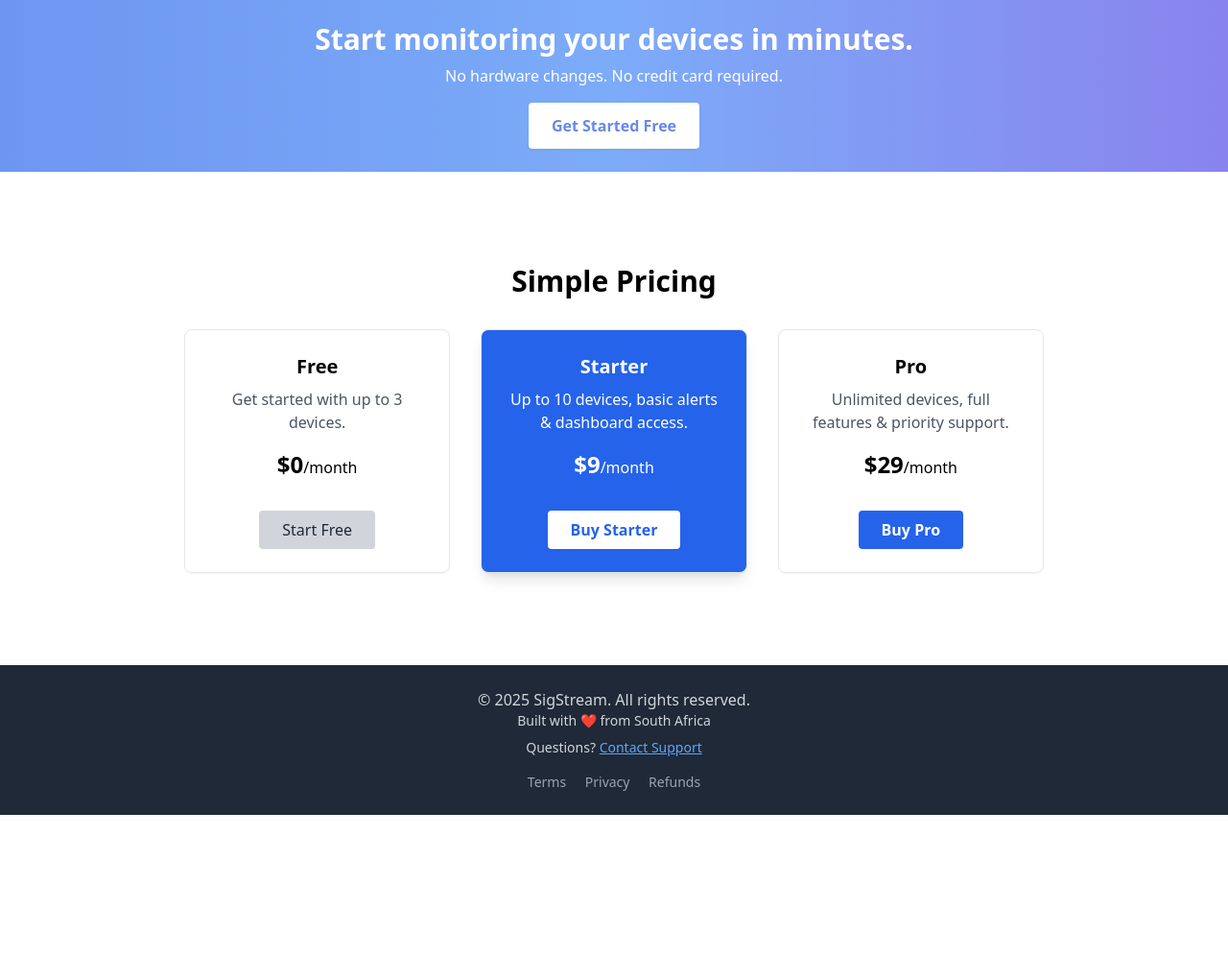
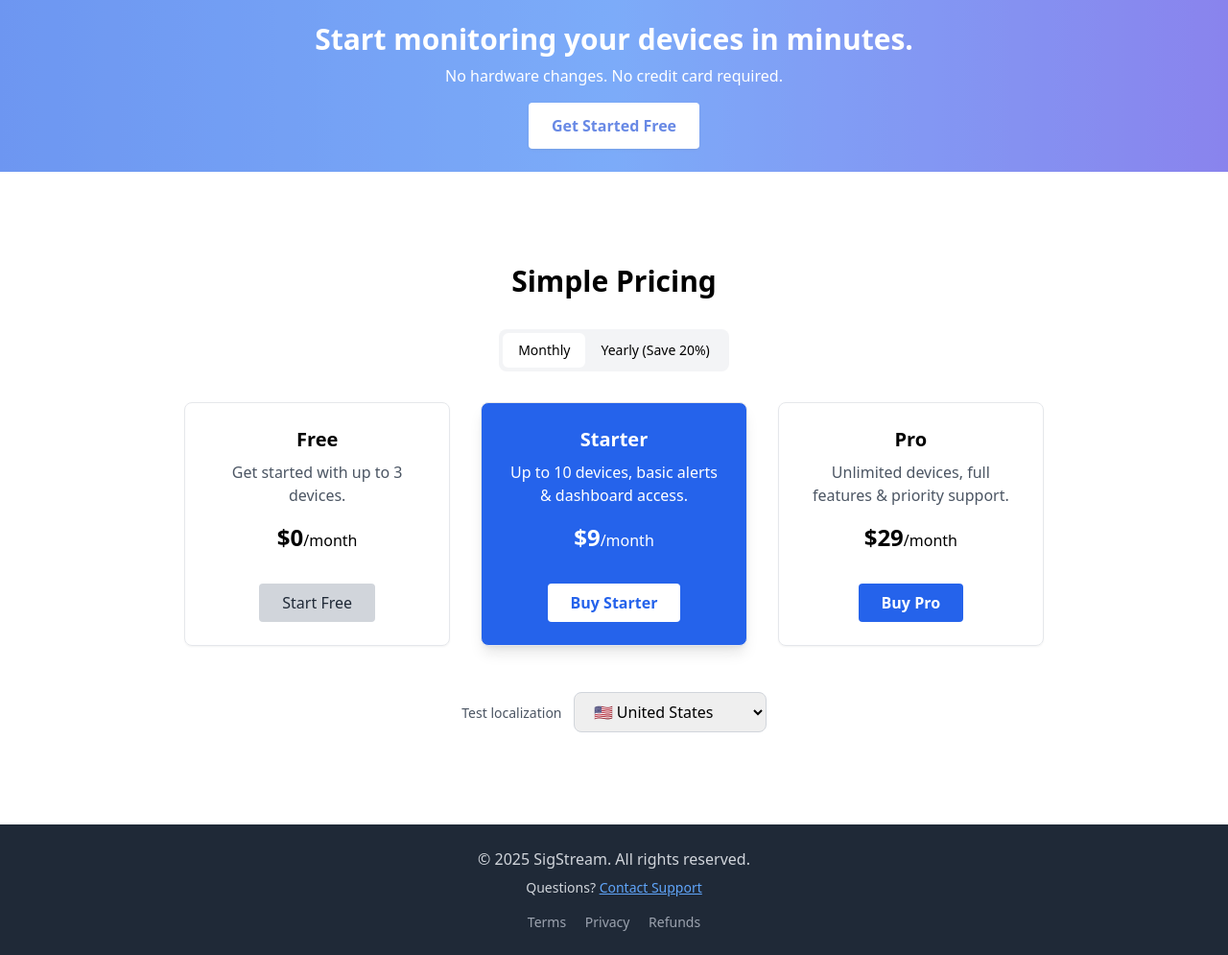
Before and after one commit to TrevorKuhlmann/Sigstream-Cloud, a FastAPI app: page / in a window 1280 px wide. Shown: the part 661-1656 px from the top of the page at 96% size. Before the commit the page ends 1510 px from the top, so only its background shows below. Run offline with FastAPI, Linux system fonts and the light colour scheme; some libraries are stand-ins or nearby versions.

Commit message:
upload latest

```diff
--- a/main.py
+++ b/main.py
@@ -64,8 +64,10 @@ API_KEY = os.getenv("SIGSTREAM_API_KEY", "mysecretapikey123")
 SECRET_KEY = os.getenv("SECRET_KEY", "your_default_secret")
 ALGORITHM = "HS256"
 
-PADDLE_API_KEY = os.getenv("PADDLE_API_KEY")
+
 PADDLE_ENV = os.getenv("PADDLE_ENV", "sandbox")
+
+PADDLE_CLIENT_TOKEN = os.getenv("PADDLE_CLIENT_TOKEN")
 
 
 @asynccontextmanager
@@ -357,7 +359,8 @@ def landing_page(request: Request, db: Session = Depends(get_db)):
 
     return templates.TemplateResponse("landing.html", {
         "request": request,
-        "user_email": user_email
+        "user_email": user_email,
+        "paddle_token": PADDLE_CLIENT_TOKEN
     })
 
 @app.get("/logout")
--- a/templates/landing.html
+++ b/templates/landing.html
@@ -1,45 +1,6 @@
 <!DOCTYPE html>
 <html lang="en">
 <head>
-
-
-
-
-
-
-    <script src="https://cdn.paddle.com/paddle/v2/paddle.js"></script>
-
-    <script type="text/javascript">
-
-        Paddle.Initialize({ token: 'test_5852ced8925dae79f0c0bac4614' });
-
-
-  function openCheckout(priceId) {
-    Paddle.Checkout.open({
-      settings: {
-        displayMode: "overlay",
-        theme: "light",
-        locale: "en",
-        allowLogout: true
-      },
-      items: [
-        {
-          priceId: priceId,
-          quantity: 1
-        }
-      ],
-      customer: {
-        email: "{{ user_email | default('') }}"
-      }
-    });
-  }
-    </script>
-
-
-
-
-
-    <!-- SEO & Social Meta Tags -->
     <meta charset="UTF-8">
     <meta name="viewport" content="width=device-width, initial-scale=1">
     <title>SigStream - Remote Device Monitoring</title>
@@ -48,16 +9,94 @@
     <meta property="og:description" content="Track uptime, alerts, and performance from anywhere.">
     <meta property="og:image" content="/static/img/sigstream-logo.png">
     <meta name="theme-color" content="#1e40af">
+    <link rel="icon" href="/static/favicon.ico" type="image/x-icon">
+    <script src="https://cdn.tailwindcss.com"></script>
+    <script src="https://cdn.paddle.com/paddle/v2/paddle.js"></script>
 
-    <!-- Favicon -->
-    <link rel="icon" href="/static/favicon.ico" type="image/x-icon">
+    <script type="text/javascript">
+    const CONFIG = {
+      clientToken: "test_5852ced8925dae79f0c0bac4614",
+      prices: {
+        starter: {
+          month: "pri_01jwqg6dfj4qnww97nv52p3m1m",
+          year: "pri_01jwqgc2kfrk65k3vny97qvzjs"
+        },
+        pro: {
+          month: "pri_01jwqfc5c86tn0cffspqqw35yt",
+          year: "pri_01jwqfdcczrqng8re8pey45c22"
+        }
+      }
+    };
 
-    <!-- Tailwind CSS CDN -->
-    <script src="https://cdn.tailwindcss.com"></script>
+    let currentBillingCycle = "month";
+    let currentCountry = "US";
+    let paddleInitialized = false;
+
+    function initializePaddle() {
+      Paddle.Environment.set("sandbox");
+      Paddle.Initialize({
+        token: CONFIG.clientToken,
+        eventCallback: function (event) {
+          console.log("Paddle event:", event);
+        }
+      });
+      paddleInitialized = true;
+      updatePrices();
+    }
+
+    function updateBillingCycle(cycle) {
+      currentBillingCycle = cycle;
+      document.getElementById("monthlyBtn").classList.toggle("bg-white", cycle === "month");
+      document.getElementById("yearlyBtn").classList.toggle("bg-white", cycle === "year");
+      updatePrices();
+    }
+
+    async function updatePrices() {
+      if (!paddleInitialized) return;
+      const request = {
+        items: [
+          { quantity: 1, priceId: CONFIG.prices.starter[currentBillingCycle] },
+          { quantity: 1, priceId: CONFIG.prices.pro[currentBillingCycle] }
+        ],
+        address: { countryCode: currentCountry }
+      };
+      const result = await Paddle.PricePreview(request);
+      result.data.details.lineItems.forEach((item) => {
+        const price = item.formattedTotals.subtotal;
+        if (item.price.id === CONFIG.prices.starter[currentBillingCycle]) {
+          document.getElementById("starter-price").textContent = price;
+        } else if (item.price.id === CONFIG.prices.pro[currentBillingCycle]) {
+          document.getElementById("pro-price").textContent = price;
+        }
+      });
+    }
+
+    function openCheckout(plan) {
+      if (!paddleInitialized) return;
+      Paddle.Checkout.open({
+        items: [{
+          priceId: CONFIG.prices[plan][currentBillingCycle],
+          quantity: 1
+        }],
+        settings: {
+          theme: "light",
+          displayMode: "overlay",
+          variant: "one-page"
+        },
+        customer: {
+          email: "{{ user_email | default('') }}"
+        }
+      });
+    }
+
+    document.addEventListener("DOMContentLoaded", initializePaddle);
+    document.getElementById("countrySelect")?.addEventListener("change", (e) => {
+      currentCountry = e.target.value;
+      updatePrices();
+    });
+    </script>
 </head>
 <body>
-
-  <!-- Header -->
     <header class="flex items-center justify-between px-8 py-4 bg-white shadow">
         <div class="flex items-center">
             <img src="/static/img/sigstream-logo.png" alt="SigStream Logo" class="h-12 w-12 mr-2 rounded" />
@@ -72,10 +111,8 @@
             <a href="/register-form" class="bg-blue-600 text-white px-4 py-2 rounded hover:bg-blue-700">Get Started</a>
             {% endif %}
         </div>
-
     </header>
 
-  <!-- Hero Section -->
     <section class="bg-blue-50 py-20">
         <div class="container mx-auto text-center px-6">
             <h1 class="text-4xl md:text-5xl font-bold text-gray-900">Monitor Your Devices in Real-Time</h1>
@@ -86,98 +123,77 @@
         </div>
     </section>
 
-  <!-- Features -->
     <section class="py-16 bg-white">
         <div class="container mx-auto px-6 text-center">
             <h2 class="text-3xl font-bold mb-8">Why Choose SigStream?</h2>
             <div class="grid grid-cols-1 md:grid-cols-3 gap-10">
-        <div>
-          <h3 class="text-xl font-semibold mb-2">Device Telemetry</h3>
-          <p class="text-gray-600">Stream data securely from sensors, COM ports, and remote systems.</p>
-        </div>
-        <div>
-          <h3 class="text-xl font-semibold mb-2">Alerts & Uptime</h3>
-          <p class="text-gray-600">Know instantly when devices go offline or report abnormal data.</p>
-        </div>
-        <div>
-          <h3 class="text-xl font-semibold mb-2">Unified Dashboard</h3>
-          <p class="text-gray-600">See all your devices and telemetry in one sleek, modern dashboard.</p>
-        </div>
+                <div><h3 class="text-xl font-semibold mb-2">Device Telemetry</h3><p class="text-gray-600">Stream data securely from sensors, COM ports, and remote systems.</p></div>
+                <div><h3 class="text-xl font-semibold mb-2">Alerts & Uptime</h3><p class="text-gray-600">Know instantly when devices go offline or report abnormal data.</p></div>
+                <div><h3 class="text-xl font-semibold mb-2">Unified Dashboard</h3><p class="text-gray-600">See all your devices and telemetry in one sleek, modern dashboard.</p></div>
             </div>
         </div>
     </section>
 
-  <!-- Animated CTA Banner -->
     <section class="bg-gradient-to-r from-blue-600 via-blue-500 to-indigo-600 text-white py-6 animate-pulse">
         <div class="container mx-auto px-6 text-center">
             <h2 class="text-2xl md:text-3xl font-semibold">Start monitoring your devices in minutes.</h2>
             <p class="mt-2 text-sm md:text-base">No hardware changes. No credit card required.</p>
             <div class="mt-4">
-      <a href="/register-form" class="inline-block bg-white text-blue-700 font-bold px-6 py-3 rounded shadow hover:bg-gray-100 transition">
-        Get Started Free
-      </a>
+                <a href="/register-form" class="inline-block bg-white text-blue-700 font-bold px-6 py-3 rounded shadow hover:bg-gray-100 transition">Get Started Free</a>
             </div>
         </div>
     </section>
 
-
- <!-- Pricing Section -->
     <section id="pricing" class="py-24 bg-white">
         <div class="container mx-auto px-6 text-center">
             <h2 class="text-3xl font-bold mb-8">Simple Pricing</h2>
+            <div class="inline-flex items-center bg-gray-100 rounded-lg p-1 mb-8">
+                <button id="monthlyBtn" class="px-4 py-2 rounded-md text-sm bg-white" onclick="updateBillingCycle('month')">Monthly</button>
+                <button id="yearlyBtn" class="px-4 py-2 rounded-md text-sm" onclick="updateBillingCycle('year')">Yearly (Save 20%)</button>
+            </div>
             <div class="grid grid-cols-1 md:grid-cols-3 gap-8 max-w-4xl mx-auto">
-
-      <!-- Free Tier -->
                 <div class="border rounded-lg p-6 shadow-sm">
                     <h3 class="text-xl font-semibold mb-2">Free</h3>
                     <p class="text-gray-600 mb-4">Get started with up to 3 devices.</p>
                     <div class="text-2xl font-bold mb-4">$0<span class="text-base font-medium">/month</span></div>
-        <a href="/register-form" class="mt-4 inline-block px-6 py-2 bg-gray-300 text-gray-800 rounded hover:bg-gray-400">
-          Start Free
-        </a>
+                    <a href="/register-form" class="mt-4 inline-block px-6 py-2 bg-gray-300 text-gray-800 rounded hover:bg-gray-400">Start Free</a>
                 </div>
-
-      <!-- Starter Tier ---->
                 <div class="border rounded-lg p-6 bg-blue-600 text-white shadow-lg">
                     <h3 class="text-xl font-semibold mb-2">Starter</h3>
                     <p class="mb-4">Up to 10 devices, basic alerts & dashboard access.</p>
-          <div class="text-2xl font-bold mb-4">$9<span class="text-base font-medium">/month</span></div>
-          <button onclick="openCheckout('pri_01jwqg6dfj4qnww97nv52p3m1m')"
-                  class="mt-4 px-6 py-2 bg-white text-blue-600 rounded hover:bg-gray-200 font-semibold transition duration-300">
-              Buy Starter
-          </button>
-
+                    <div class="text-2xl font-bold mb-4"><span id="starter-price">$9</span><span class="text-base font-medium">/month</span></div>
+                    <button onclick="openCheckout('starter')" class="mt-4 px-6 py-2 bg-white text-blue-600 rounded hover:bg-gray-200 font-semibold transition duration-300">Buy Starter</button>
                 </div>
-
-      <!-- Pro Tier -->
                 <div class="border rounded-lg p-6 shadow-sm">
                     <h3 class="text-xl font-semibold mb-2">Pro</h3>
                     <p class="text-gray-600 mb-4">Unlimited devices, full features & priority support.</p>
-          <div class="text-2xl font-bold mb-4">$29<span class="text-base font-medium">/month</span></div>
-          <button onclick="openCheckout('pri_01jwqfc5c86tn0cffspqqw35yt')"
-                  class="mt-4 px-6 py-2 bg-blue-600 text-white rounded hover:bg-blue-700 font-semibold transition duration-300">
-              Buy Pro
-          </button>
-
+                    <div class="text-2xl font-bold mb-4"><span id="pro-price">$29</span><span class="text-base font-medium">/month</span></div>
+                    <button onclick="openCheckout('pro')" class="mt-4 px-6 py-2 bg-blue-600 text-white rounded hover:bg-blue-700 font-semibold transition duration-300">Buy Pro</button>
+                </div>
             </div>
 
+            <div class="mt-12">
+                <label for="countrySelect" class="text-sm font-medium text-gray-600">Test localization</label>
+                <select id="countrySelect" class="ml-2 px-4 py-2 rounded-lg border border-gray-300">
+                    <option value="US">🇺🇸 United States</option>
+                    <option value="GB">🇬🇧 United Kingdom</option>
+                    <option value="DE">🇩🇪 Germany</option>
+                    <option value="FR">🇫🇷 France</option>
+                    <option value="ZA">🇿🇦 South Africa</option>
+                </select>
             </div>
         </div>
     </section>
 
-
-  <!-- Footer -->
     <footer class="bg-gray-800 text-gray-300 py-6 text-center">
         <p>© 2025 SigStream. All rights reserved.</p>
-    <p class="text-sm">Built with ❤️ from South Africa</p>
+
         <p class="text-sm mt-2">Questions? <a href="mailto:admin@sigstreamcloud.com" class="text-blue-400 underline">Contact Support</a></p>
         <div class="mt-4 text-sm">
             <a href="/terms" class="text-gray-400 hover:underline mr-4">Terms</a>
             <a href="/privacy" class="text-gray-400 hover:underline mr-4">Privacy</a>
             <a href="/refund" class="text-gray-400 hover:underline">Refunds</a>
         </div>
-
     </footer>
-
 </body>
 </html>
```
Also changed, not shown: 1 other file. Lines whose indentation alone changed are shown as unchanged.
